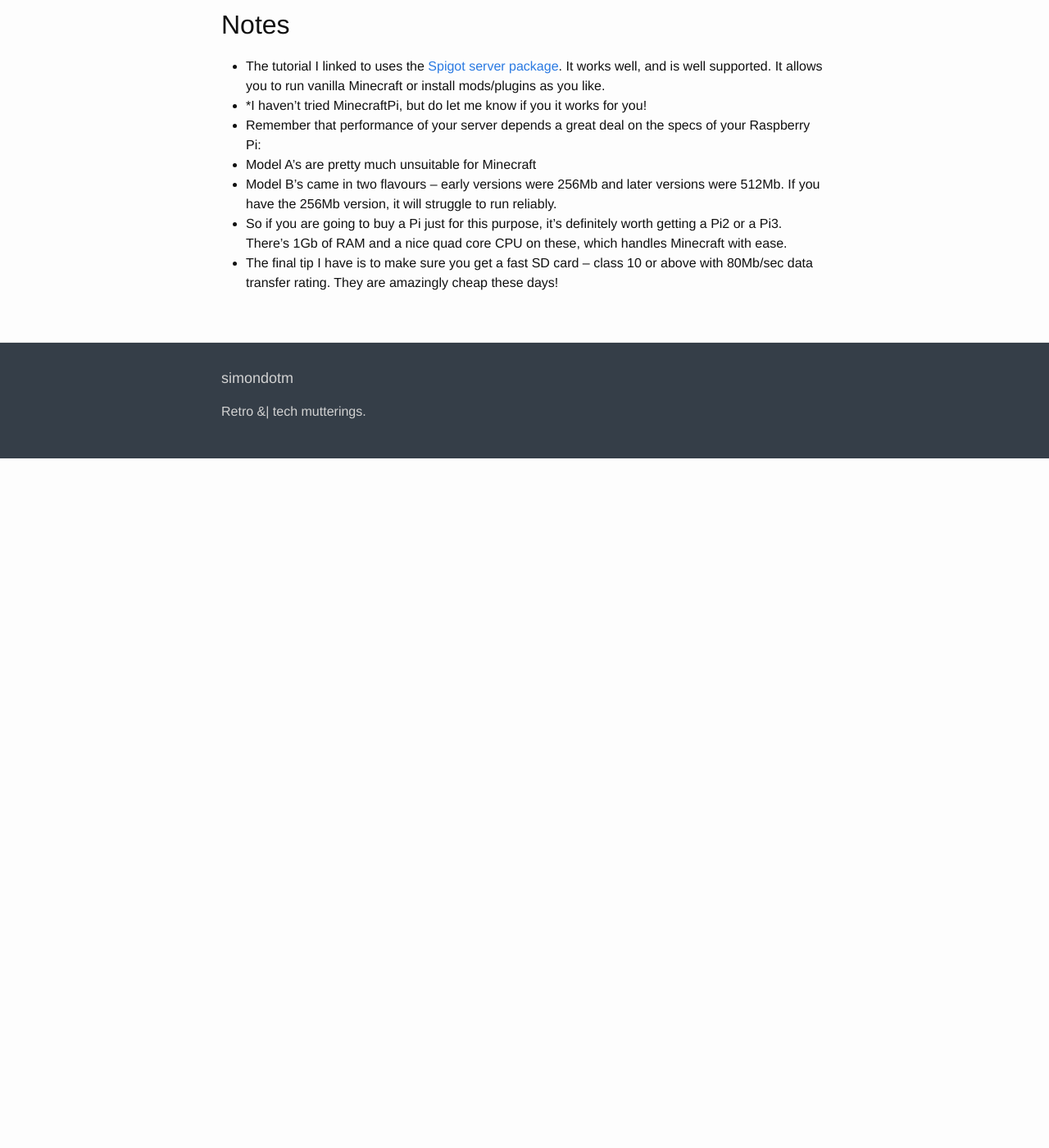
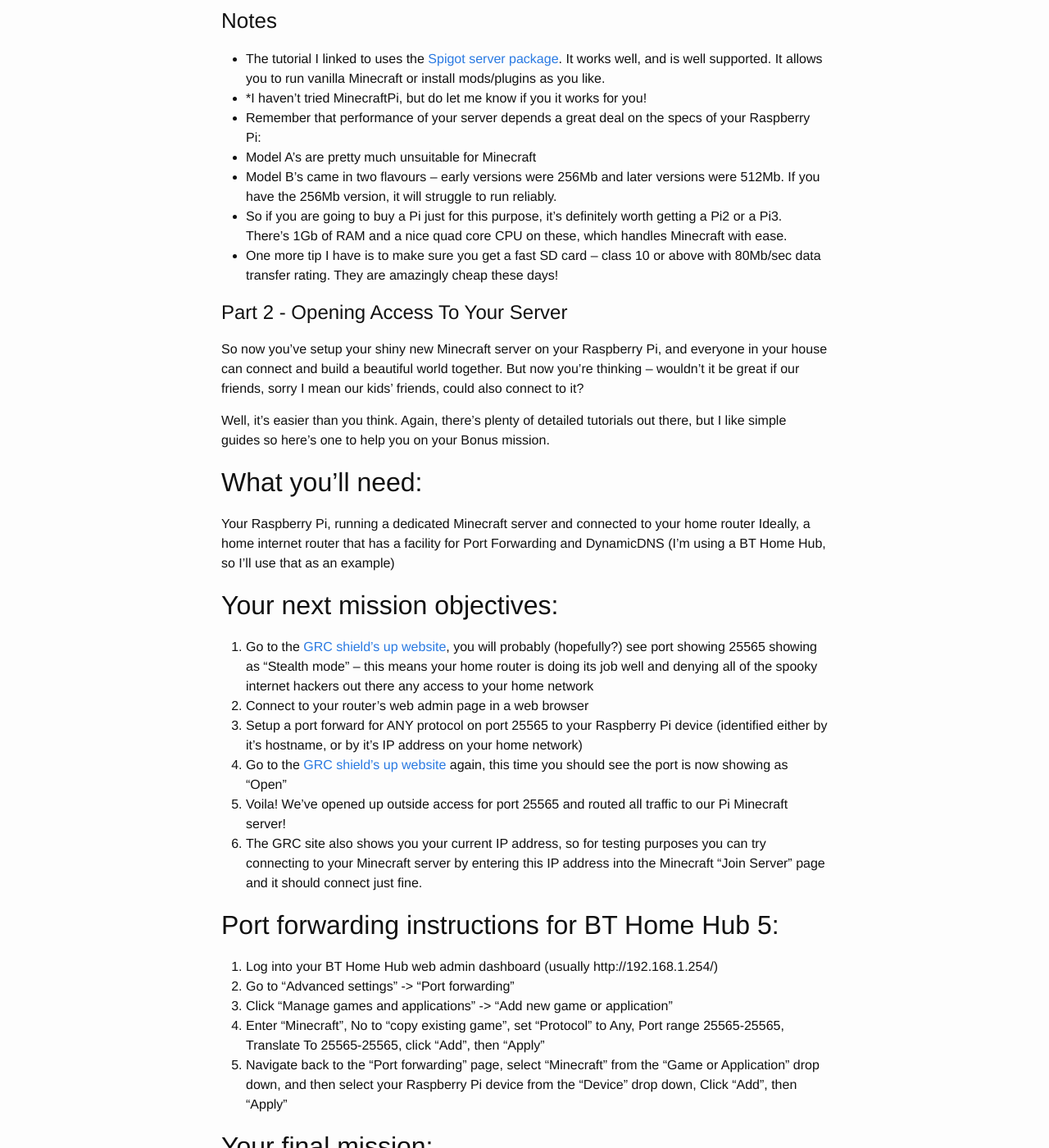
Before and after one commit to simondotm/simondotm.github.io, a Jekyll site: the page built from _posts/2016-05-15-picraft.md, in a window 1280 px wide and 1400 px high, scrolled down 1868 px. Shown: the whole window at 82% size. Built offline with Jekyll 4.4.1, drawn with Linux system fonts in a browser that asks for light colours; before the commit the page ends 2427 px from its top, so only the background shows below that; some of the changed text lies outside the part shown.

Commit message:
New updates

```diff
--- a/_posts/2016-05-15-picraft.md
+++ b/_posts/2016-05-15-picraft.md
@@ -39,7 +39,7 @@
 
 Enjoy!
 
-## Notes
+### Notes
 
 * The tutorial I linked to uses the [Spigot server package](https://www.spigotmc.org/). It works well, and is well supported. It allows you to run vanilla Minecraft or install mods/plugins as you like.
 * *I haven’t tried MinecraftPi, but do let me know if you it works for you!
@@ -47,4 +47,62 @@
 * Model A’s are pretty much unsuitable for Minecraft
 * Model B’s came in two flavours – early versions were 256Mb and later versions were 512Mb. If you have the 256Mb version, it will struggle to run reliably.
 * So if you are going to buy a Pi just for this purpose, it’s definitely worth getting a Pi2 or a Pi3. There’s 1Gb of RAM and a nice quad core CPU on these, which handles Minecraft with ease.
-* The final tip I have is to make sure you get a fast SD card – class 10 or above with 80Mb/sec data transfer rating. They are amazingly cheap these days!
+* One more tip I have is to make sure you get a fast SD card – class 10 or above with 80Mb/sec data transfer rating. They are amazingly cheap these days!
+
+
+# Part 2 - Opening Access To Your Server
+So now you’ve setup your shiny new Minecraft server on your Raspberry Pi, and everyone in your house can connect and build a beautiful world together. But now you’re thinking – wouldn’t it be great if our friends, sorry I mean our kids’ friends, could also connect to it?
+
+Well, it’s easier than you think. Again, there’s plenty of detailed tutorials out there, but I like simple guides so here’s one to help you on your Bonus mission.
+
+## What you’ll need:
+
+Your Raspberry Pi, running a dedicated Minecraft server and connected to your home router
+Ideally, a home internet router that has a facility for Port Forwarding and DynamicDNS (I’m using a BT Home Hub, so I’ll use that as an example)
+
+## Your next mission objectives:
+
+1. Go to the [GRC shield’s up website](https://www.grc.com/x/portprobe=25565), you will probably (hopefully?) see port showing 25565 showing as “Stealth mode” – this means your home router is doing its job well and denying all of the spooky internet hackers out there any access to your home network
+2. Connect to your router’s web admin page in a web browser
+3. Setup a port forward for ANY protocol on port 25565 to your Raspberry Pi device (identified either by it’s hostname, or by it’s IP address on your home network)
+4. Go to the [GRC shield’s up website](https://www.grc.com/x/portprobe=25565) again, this time you should see the port is now showing as “Open”
+5. Voila! We’ve opened up outside access for port 25565 and routed all traffic to our Pi Minecraft server!
+6. The GRC site also shows you your current IP address, so for testing purposes you can try connecting to your Minecraft server by entering this IP address into the Minecraft “Join Server” page and it should connect just fine.
+
+## Port forwarding instructions for BT Home Hub 5:
+
+1. Log into your BT Home Hub web admin dashboard (usually http://192.168.1.254/)
+2. Go to “Advanced settings” -> “Port forwarding”
+3. Click “Manage games and applications” -> “Add new game or application”
+4. Enter “Minecraft”, No to “copy existing game”, set “Protocol” to Any, Port range 25565-25565, Translate To 25565-25565, click “Add”, then “Apply”
+5. Navigate back to the “Port forwarding” page, select “Minecraft” from the “Game or Application” drop down, and then select your Raspberry Pi device from the “Device” drop down, Click “Add”, then “Apply”
+
+## Your final mission:
+IP addresses suck – I want something easy to remember!
+
+The above is all fine and dandy, but sadly, home internet providers tend to use dynamic IP addresses. This means that your IP changes fairly frequently, so if you went and told all your friends about your shiny new Minecraft server and gave them your IP address to connect to, a) they or you would probably forget the number, or b) it’d work for a while, but soon would stop, because your IP address will change in few days or weeks.
+
+This is where [Dynamic DNS](http://www.noip.com/support/knowledgebase/getting-started-with-no-ip-com/) comes in. The idea is that your router will continually tell some other server what its current IP address is. That server then stores that new IP against some domain name you’ve created. This way you only need to remember your domain name, and no-one needs to care if your IP address changes – the magical internet figures it all out for us.
+
+So here’s how to dodge all that IP nonsense:
+
+1. Create a free account with [NoIP](http://www.noip.com/) and create a fancy new free domain name for your minecraft server eg. “jeeperscreepers.ddns.net”
+2. Configure the DynamicDNS settings on your home router with your NoIP credentials and your new domain name (seel below)
+3. Boom! Done. Now, tell your friends to join your awesome new server called “jeeperscreepers.ddns.net” and it all just works!
+
+Be careful who you tell though as it’ll only be a private server if you keep it private! So don’t go posting the domain name for your server on Twitter without expecting a bunch of unruly internet strangers to login and mess with ur world.
+
+### Dynamic DNS instructions for BT Home Hub 5:
+
+1. Log into your BT Home Hub web admin dashboard again
+2. Go to “Advanced Settings” -> “Broadband” -> “Dynamic DNS”
+3. “Dynamic DNS server enable”, click Yes
+4. “Service” -> select “NoIP”
+5. “Use multiple hosts” -> No
+6. Enter your NoIP server domain you setup earlier eg. “jeeperscreepers.ddns.net”
+7. Enter your NoIP account login details – username & password
+8. Click “Apply”, then click “Refresh”
+9. Done! If all went well you’ll see “Dynamic DNS service status: Connected – IP address is current, no update performed”
+10. Away you go.
+
+Hope that helps!
```
Also changed, not shown: _posts/2016-05-14-vgm.md (added, +41 -0 lines), images/vgm.jpg (added), notes.txt (added), screenshot2.png (deleted), 1 other file.
